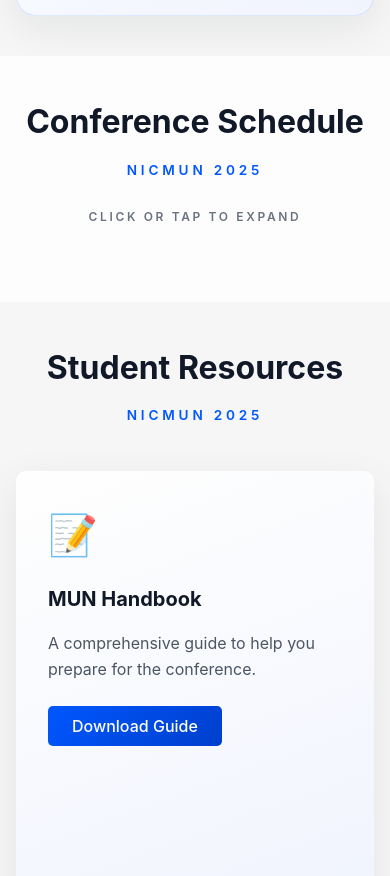
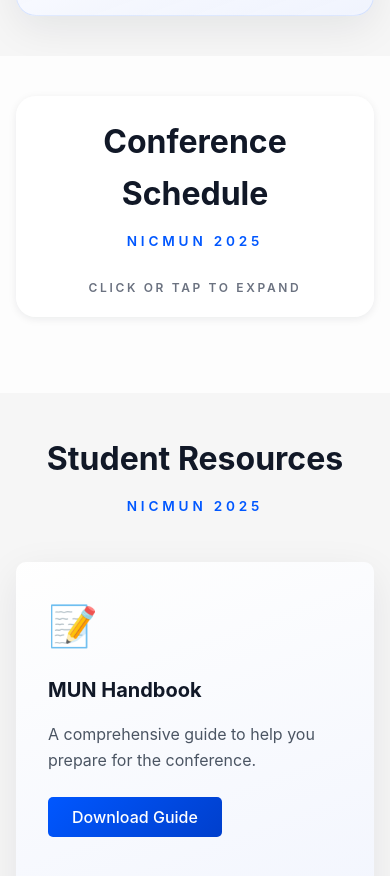
Before and after one commit to EsElCamii/nicmun-online, a plain HTML site: page index.html in a window 390 px wide. Shown: the part 7368-8244 px from the top of the page. Drawn offline with Linux system fonts and the light colour scheme.

Commit message:
Improve schedule toggle hitbox on mobile

```diff
--- a/style.css
+++ b/style.css
@@ -99,16 +99,24 @@ body {
 
 .section-intro--collapsible {
   position: relative;
-  padding-right: 36px;
+  width: 100%;
+  padding: clamp(1rem, 2vw, 1.5rem) clamp(3.25rem, 5vw, 3.75rem)
+    clamp(1rem, 2vw, 1.5rem) clamp(1.25rem, 3vw, 1.75rem);
   cursor: pointer;
-  transition: color 0.2s ease;
+  border-radius: 20px;
+  background: rgba(255, 255, 255, 0.95);
+  box-shadow: var(--shadow-sm);
+  touch-action: manipulation;
+  -webkit-tap-highlight-color: transparent;
+  transition: color 0.2s ease, background-color 0.2s ease,
+    box-shadow 0.2s ease;
 }
 
 .section-intro--collapsible::after {
   content: "";
   position: absolute;
   top: 50%;
-  right: 0;
+  right: clamp(1.25rem, 3vw, 1.75rem);
   width: 12px;
   height: 12px;
   border-right: 2px solid var(--primary);
@@ -124,6 +132,8 @@ body {
 .section-intro--collapsible:hover,
 .section-intro--collapsible:focus {
   color: var(--primary-darker);
+  background: #ffffff;
+  box-shadow: var(--shadow-md);
 }
 
 .section-intro--collapsible:focus-visible {
@@ -144,8 +154,13 @@ body {
 }
 
 .section-intro--collapsible.is-open::after {
-  transform: translateY(-35%) rotate(-135deg);
+  transform: translateY(-50%) rotate(-135deg);
   border-color: var(--primary-dark);
+}
+
+.section-intro--collapsible.is-open {
+  background: #ffffff;
+  box-shadow: var(--shadow-md);
 }
 
 .section-intro--collapsible.is-open .section-intro--collapsible-indicator {
@@ -1835,7 +1850,7 @@ body.no-scroll {
   }
 
   .section-intro--collapsible {
-    padding-right: 0;
+    padding: 1.25rem 1.5rem;
   }
 
   .section-intro--collapsible::after {
```
